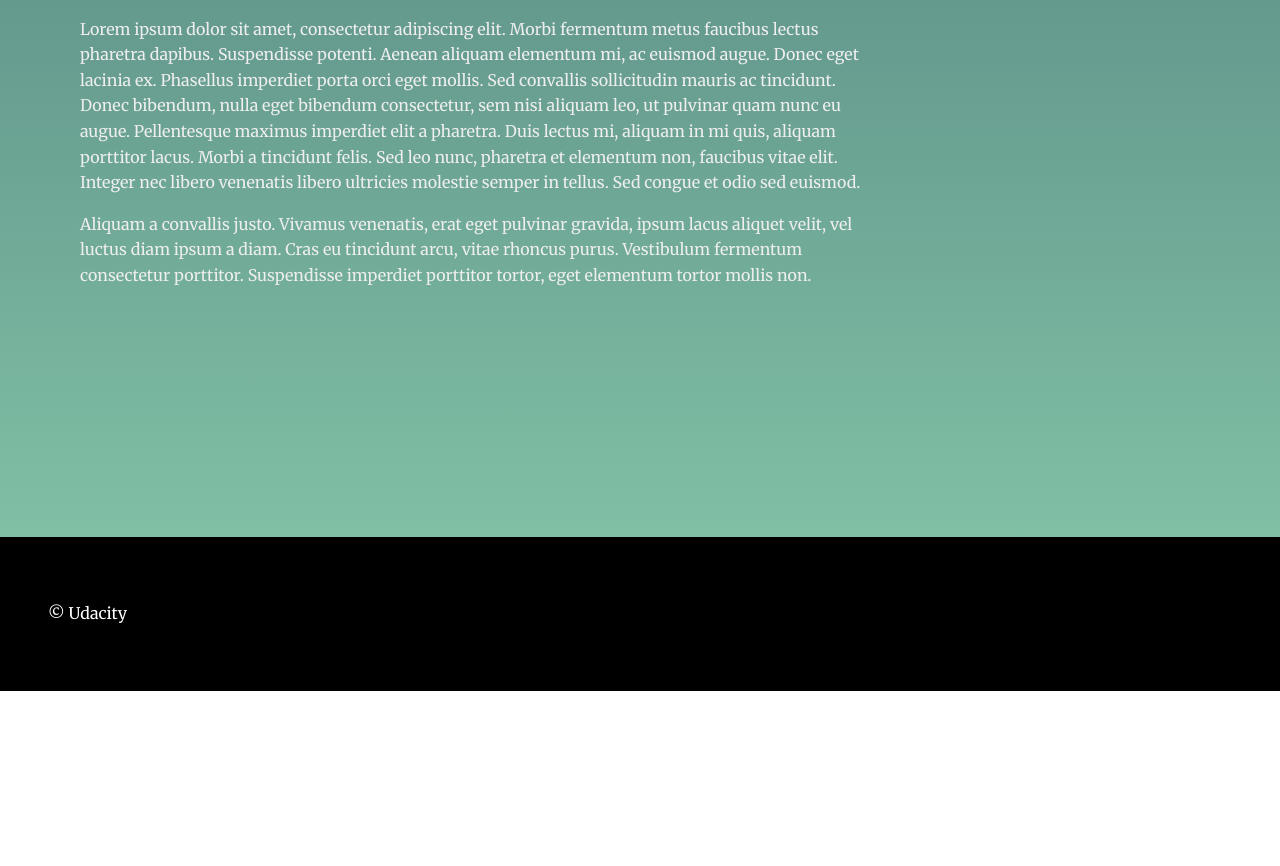
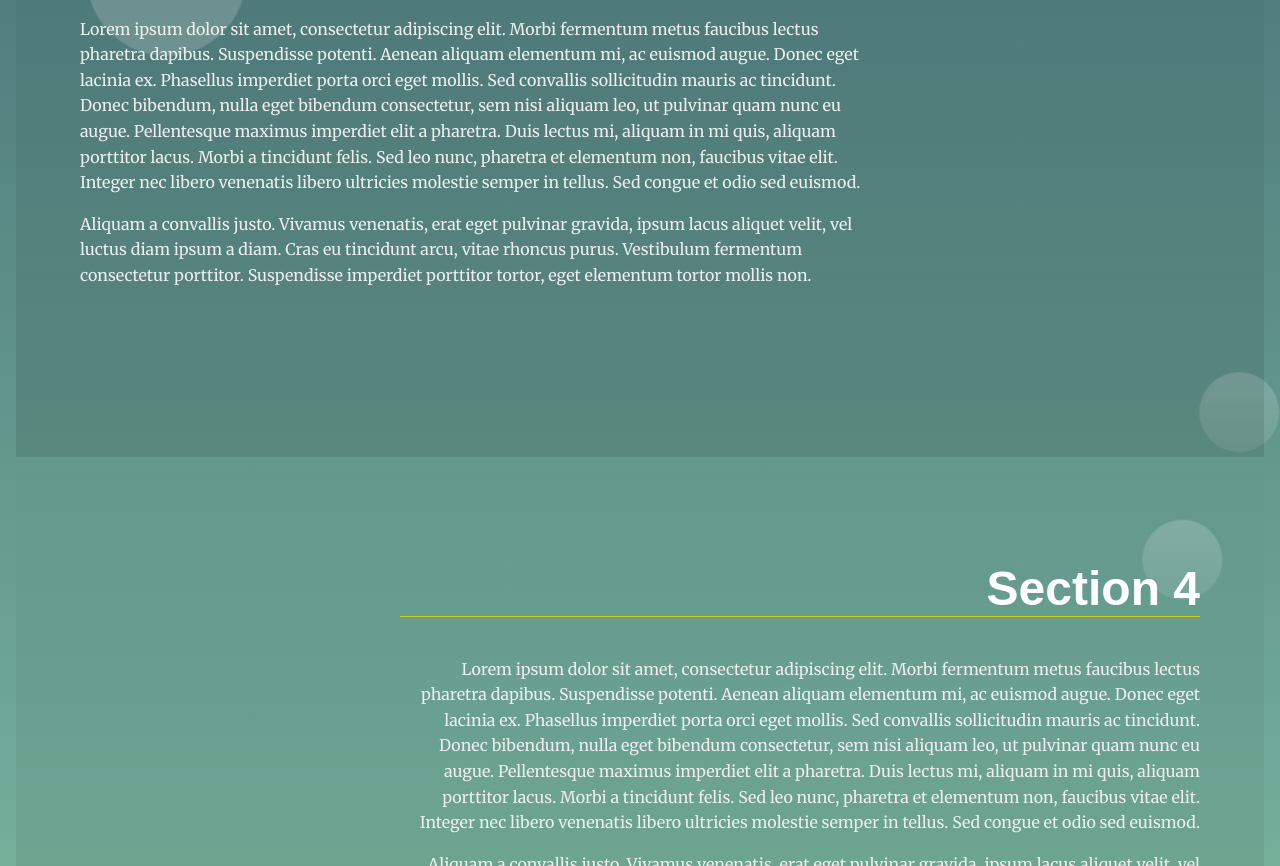
Before and after one commit to zitrot/Landing_Page, a plain HTML site: page index.html in a window 1280 px wide. Shown: the part 1934-2800 px from the top of the page. Before the commit the page ends 2625 px from the top, so only its background shows below. Drawn offline with Linux system fonts and the light colour scheme.

Commit message:
Some fivex to the active functionality 2

```diff
--- a/index.html
+++ b/index.html
@@ -63,6 +63,17 @@
                     porttitor tortor, eget elementum tortor mollis non.</p>
             </div>
         </section>
+        <section id="section4" data-nav="Section 4">
+            <div class="landing__container">
+                <h2>Section 4</h2>
+                <p>Lorem ipsum dolor sit amet, consectetur adipiscing elit. Morbi fermentum metus faucibus lectus pharetra dapibus. Suspendisse potenti. Aenean aliquam elementum mi, ac euismod augue. Donec eget lacinia ex. Phasellus imperdiet porta orci
+                    eget mollis. Sed convallis sollicitudin mauris ac tincidunt. Donec bibendum, nulla eget bibendum consectetur, sem nisi aliquam leo, ut pulvinar quam nunc eu augue. Pellentesque maximus imperdiet elit a pharetra. Duis lectus mi, aliquam
+                    in mi quis, aliquam porttitor lacus. Morbi a tincidunt felis. Sed leo nunc, pharetra et elementum non, faucibus vitae elit. Integer nec libero venenatis libero ultricies molestie semper in tellus. Sed congue et odio sed euismod.</p>
+
+                <p>Aliquam a convallis justo. Vivamus venenatis, erat eget pulvinar gravida, ipsum lacus aliquet velit, vel luctus diam ipsum a diam. Cras eu tincidunt arcu, vitae rhoncus purus. Vestibulum fermentum consectetur porttitor. Suspendisse imperdiet
+                    porttitor tortor, eget elementum tortor mollis non.</p>
+            </div>
+        </section>
     </main>
     <footer class="page__footer">
         <p>&copy Udacity</p>
--- a/js/app.js
+++ b/js/app.js
@@ -50,15 +50,22 @@ function BuildNav() {
         LinkItem.classList.add("menu__link");
         NavElement.appendChild(LinkItem);
         LinkItem.addEventListener('click', ScrollToAnchorID);
-        LinkItem.addEventListener('click', AddClassActiveToSection);
+        //LinkItem.addEventListener('click', AddClassActiveToSection);
     }
 
 }
 
 // Add class 'active' to section when near top of viewport
 function AddClassActiveToSection(e) {
+
+
     for (let section of Sections) {
-        if (e.target.textContent == section.getAttribute('data-nav')) {
+        var rect = section.getBoundingClientRect();
+        if (rect.top + 70 >= 0 &&
+            rect.left >= 0 &&
+            rect.bottom - 50 <= (window.innerHeight || document.documentElement.clientHeight) &&
+            rect.right <= (window.innerWidth || document.documentElement.clientWidth)) {
+            console.log(section);
             if (section.classList.contains("your-active-class") == false)
                 section.classList.add("your-active-class");
         } else if (section.classList.contains("your-active-class")) {
@@ -73,7 +80,7 @@ function ScrollToAnchorID(e) {
     for (let section of Sections) {
         if (e.target.textContent == section.getAttribute('data-nav')) {
             window.scrollTo({
-                top: getOffset(section).top - 100,
+                top: getOffset(section).top - 120,
                 left: getOffset(section).left,
                 behavior: 'smooth'
             });
@@ -94,3 +101,4 @@ document.addEventListener('DOMContentLoaded', BuildNav());
 // Scroll to section on link click
 
 // Set sections as active
+window.addEventListener("scroll", AddClassActiveToSection);
```
